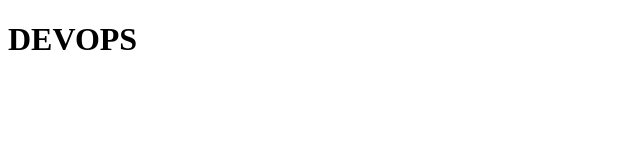
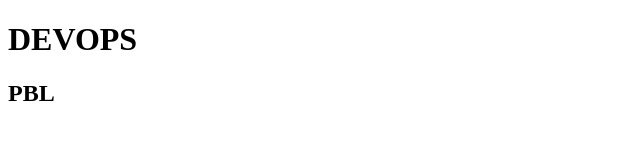
Before and after one commit to Charan021978/Demo3, a plain HTML site: page index.html in a window 1280 px wide. Shown: the full height of the page, 0-640 px from the left. Drawn offline with Linux system fonts and the light colour scheme.

Commit message:
2nd commit

```diff
--- a/index.html
+++ b/index.html
@@ -7,6 +7,8 @@
 </head>
 <body>
     <h1>DEVOPS</h1>
+    <h2>PBL</h2>
+
 
 </body>
 </html>
```
